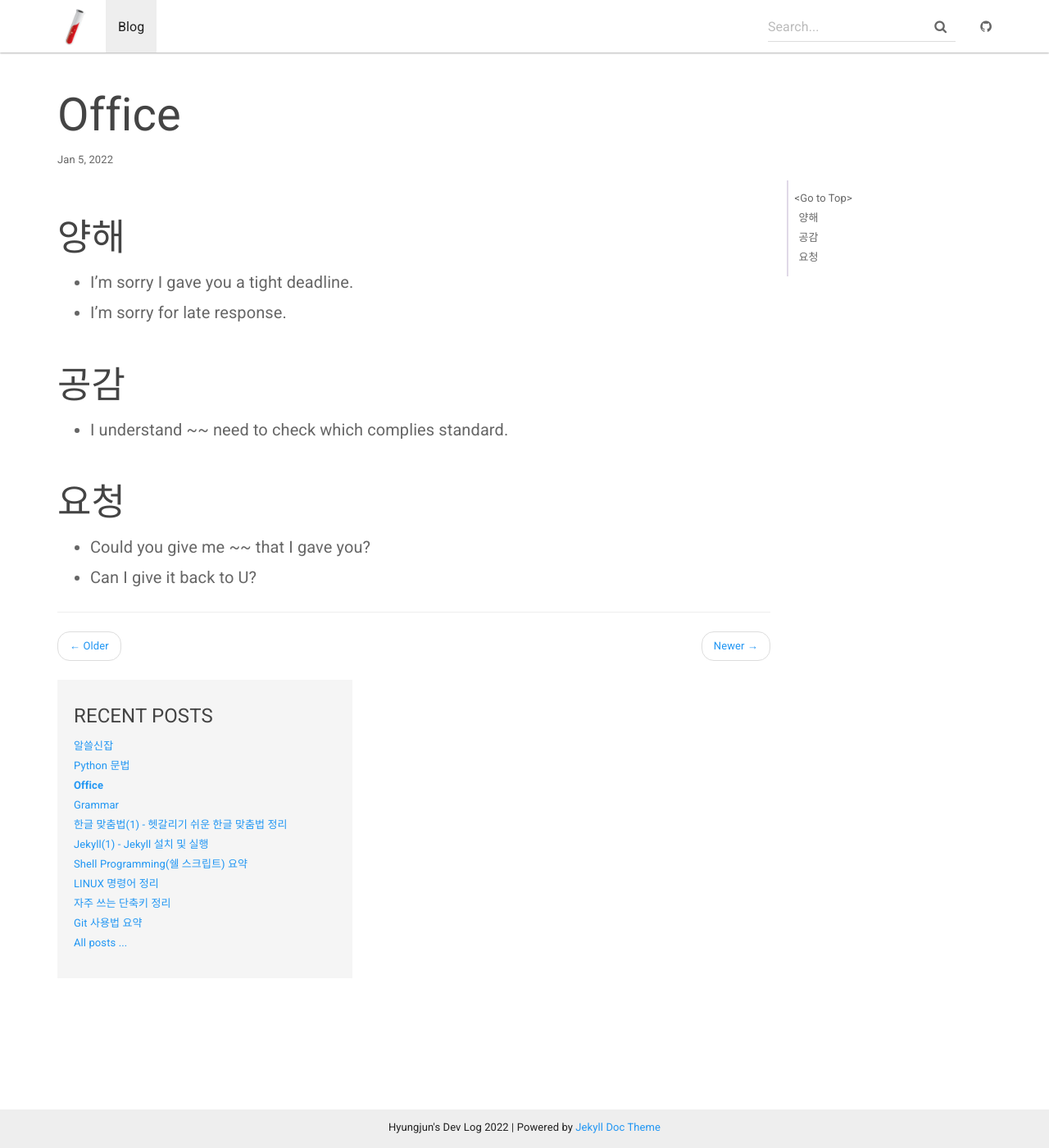
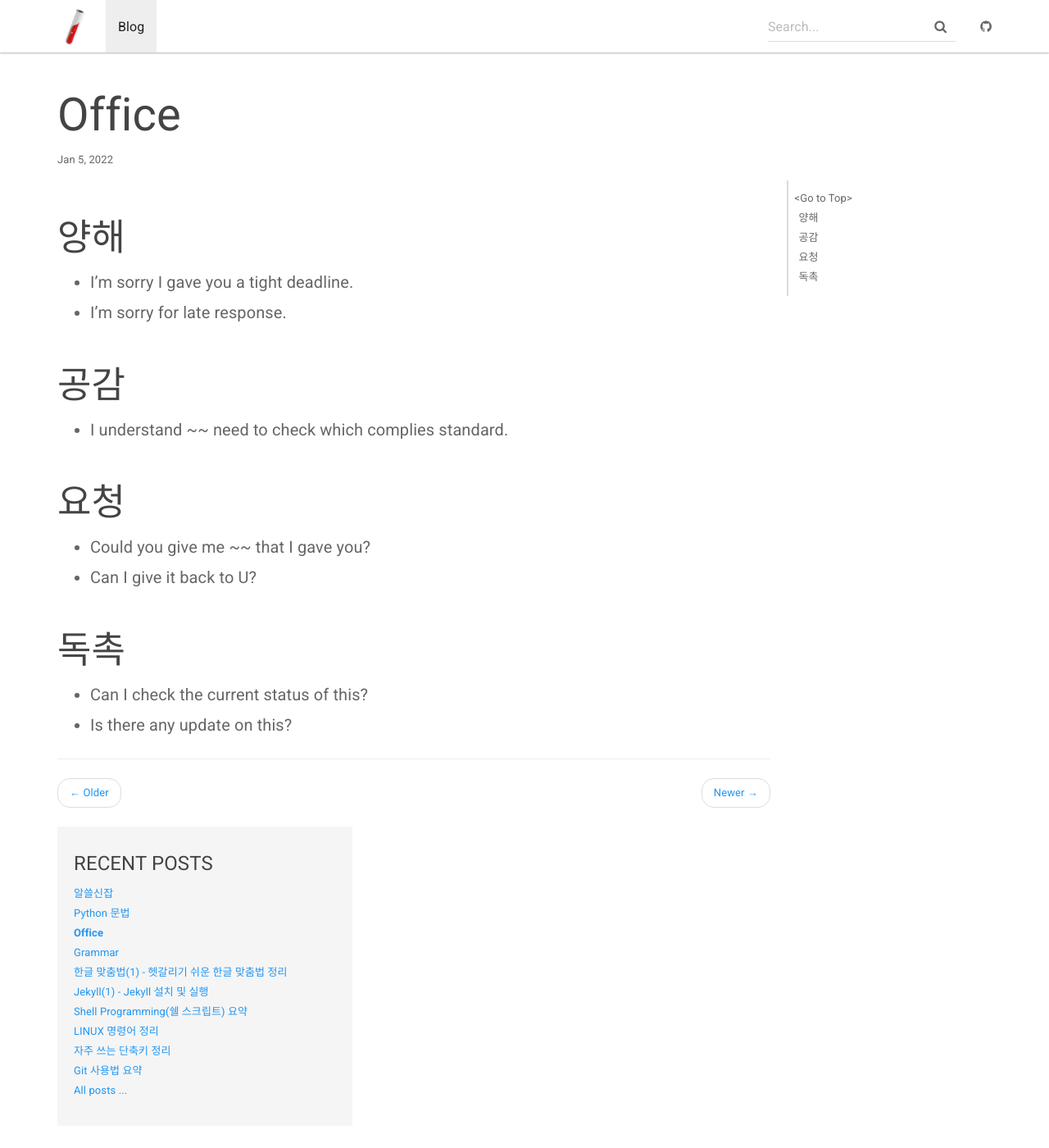
Before and after one commit to HyungjunAn/HyungjunAn.github.io, a Jekyll site: the page built from _posts/en/2022-01-05-office.md, in a window 1280 px wide and 1400 px high. Shown: the whole window at 82% size. Built offline with Jekyll 4.4.1, drawn with Linux system fonts in a browser that asks for light colours.

Commit message:
update post: en_office

```diff
--- a/_posts/en/2022-01-05-office.md
+++ b/_posts/en/2022-01-05-office.md
@@ -10,3 +10,7 @@
 ## 요청
 - Could you give me ~~ that I gave you?
 - Can I give it back to U?
+
+## 독촉
+- Can I check the current status of this?
+- Is there any update on this?
```
